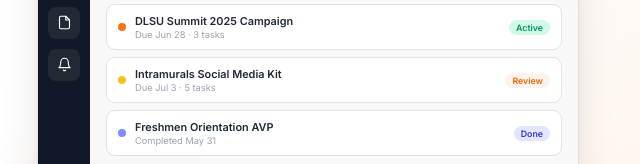
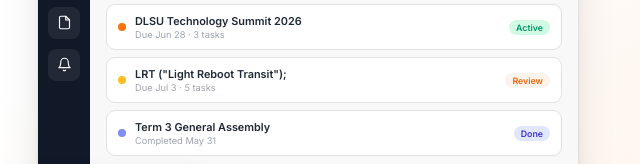
Before and after one commit to dprdr1an/-ITISDEV-Project-Development, a plain HTML site: page index.html in a window 1280 px wide. Shown: the part 425-589 px from the top of the page, 638-1278 px from the left. Drawn offline with Linux system fonts and the light colour scheme.

Commit message:
Revised mockup

```diff
--- a/index.html
+++ b/index.html
@@ -1010,7 +1010,7 @@
             <div class="mockup-project-item">
               <div class="mockup-project-dot" style="background:#F97316"></div>
               <div class="mockup-project-info">
-                <div class="mockup-project-name">DLSU Summit 2025 Campaign</div>
+                <div class="mockup-project-name">DLSU Technology Summit 2026</div>
                 <div class="mockup-project-sub">Due Jun 28 &middot; 3 tasks</div>
               </div>
               <div class="mockup-badge badge-active">Active</div>
@@ -1018,7 +1018,7 @@
             <div class="mockup-project-item">
               <div class="mockup-project-dot" style="background:#FBBF24"></div>
               <div class="mockup-project-info">
-                <div class="mockup-project-name">Intramurals Social Media Kit</div>
+                <div class="mockup-project-name">LRT ("Light Reboot Transit");</div>
                 <div class="mockup-project-sub">Due Jul 3 &middot; 5 tasks</div>
               </div>
               <div class="mockup-badge badge-review">Review</div>
@@ -1026,7 +1026,7 @@
             <div class="mockup-project-item">
               <div class="mockup-project-dot" style="background:#818CF8"></div>
               <div class="mockup-project-info">
-                <div class="mockup-project-name">Freshmen Orientation AVP</div>
+                <div class="mockup-project-name">Term 3 General Assembly</div>
                 <div class="mockup-project-sub">Completed May 31</div>
               </div>
               <div class="mockup-badge badge-done">Done</div>
```
